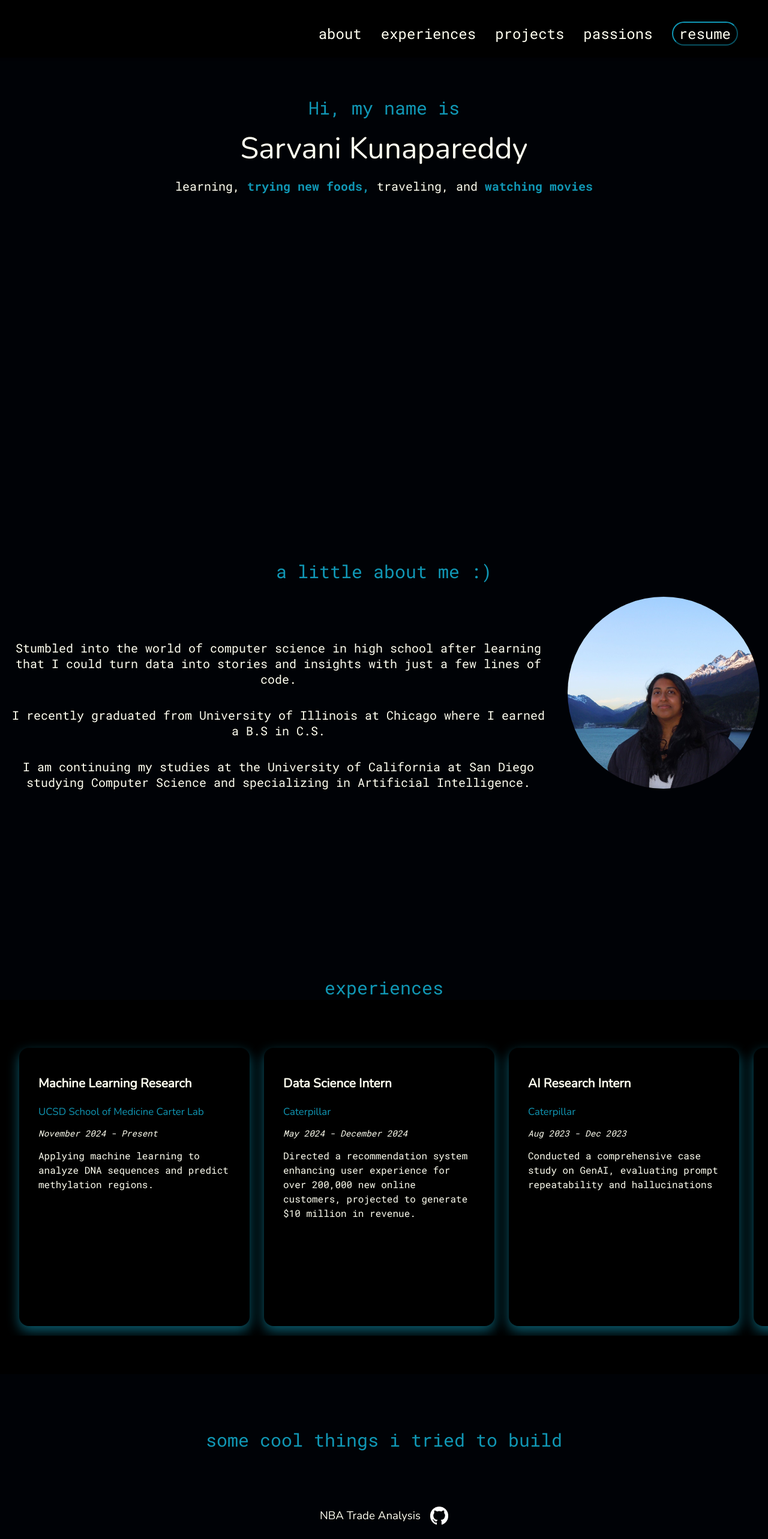
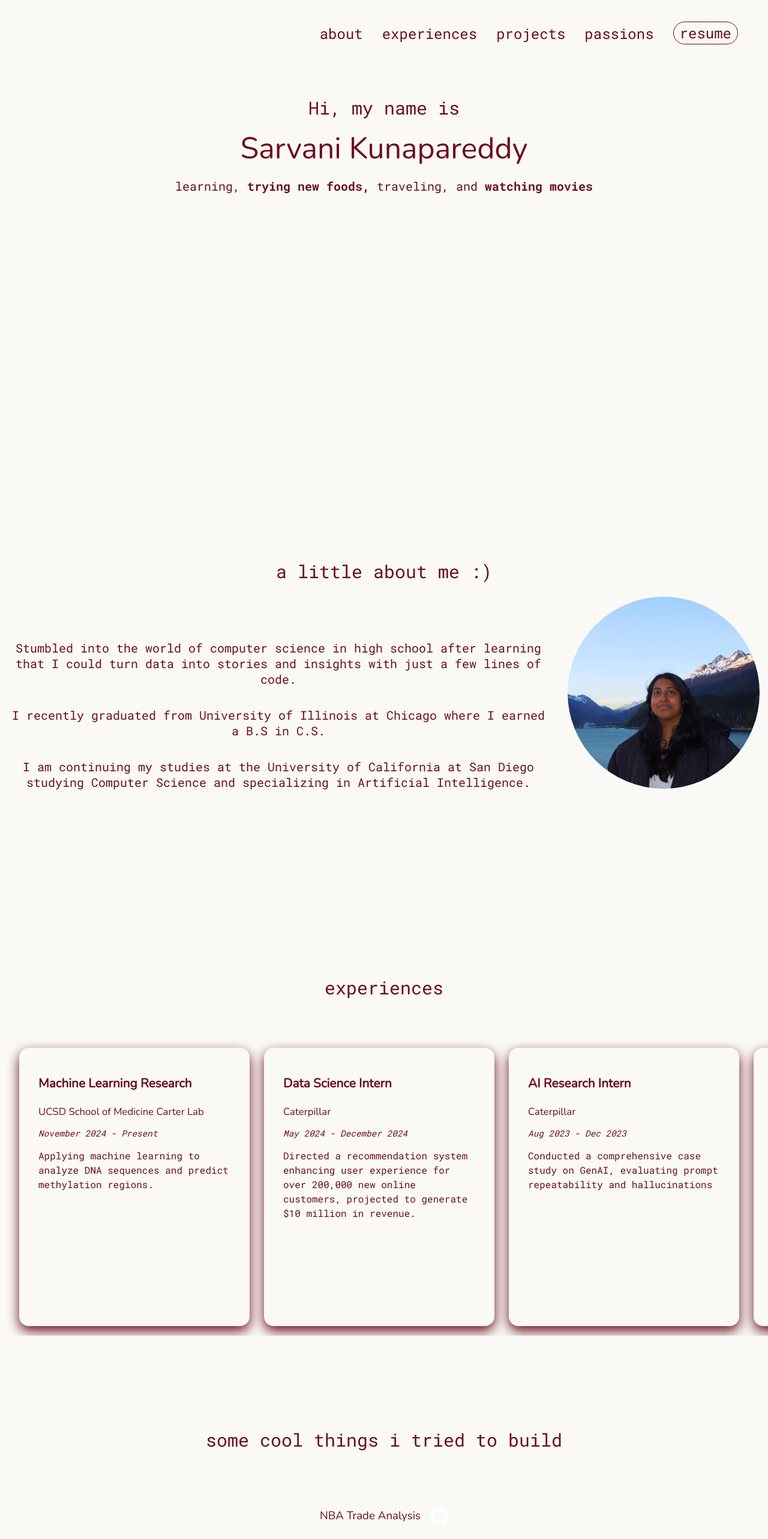
Before and after one commit to SarvaniK-26/sarvsite, a React (Create React App) app: page / in a window 1280 px wide. Shown: the top 2566 px of the page at 60% size. Built offline with nearby package versions, Linux system fonts and the light colour scheme.

Commit message:
updated color pallete

```diff
--- a/src/App.css
+++ b/src/App.css
@@ -1,22 +1,20 @@
 .App {
-  background-color: #000206;
+  background-color: #FAF9F6;
   min-height: 100vh;
   display: flex;
   flex-direction: column;
-  align-items: center; /* center all direct children horizontally */
+  align-items: center;
 }
 
-/* NAV stays fixed and right aligned */
 nav {
   position: fixed;
   top: 0;
   right: 0;
   width: 100%;
-  background: #000000;
+  background: #FAF9F6;
   display: flex;
   justify-content: flex-end;
   padding: 20px 50px;
-  box-shadow: 0 2px 4px rgba(0, 0, 0, 0.1);
   z-index: 1000;
 }
 
@@ -27,11 +25,15 @@ nav {
 }
 
 .nav-links a {
-  color: #FFFFF0;
+  color: #6B0F1A;
   font-size: 24px;
   font-family: 'Roboto Mono', monospace;
-  transition: color .3s ease;
+  transition: color 0.3s ease;
   cursor: pointer;
+}
+
+.nav-links a:hover {
+  color: #6B0F1A;
 }
 
 .nav-button {
@@ -40,9 +42,9 @@ nav {
 }
 
 .nav-button button {
-  background-color: #000000;
-  border-color: #1097B5;
-  color: #FFFFF0;
+  background-color: #FAF9F6;
+  border: 1.5px solid #6B0F1A;
+  color: #6B0F1A;
   font-size: 24px;
   font-family: 'Roboto Mono', monospace;
   padding: 2px 10px;
@@ -51,15 +53,11 @@ nav {
 }
 
 .nav-button button:hover {
-  background-color: #7399a0;
+  background-color: #e6cacd;
+  color: #6B0F1A;
   transform: scale(1.05);
 }
 
-.nav-links a:hover {
-  color: #1097B5;
-}
-
-/* Center main containers horizontally, max-width for readability */
 .aboutintro-container,
 .experience-container,
 .passion-container,
@@ -85,12 +83,12 @@ nav {
 }
 
 h2.introduction {
-  text-align:center;
+  text-align: center;
   font-size: 30px;
   margin-top: 10px;
   margin-bottom: 1px;
   font-weight: 100;
-  color: #1097B5;
+  color: #6B0F1A;
   font-family: 'Roboto Mono', monospace;
 }
 
@@ -99,7 +97,7 @@ h1.name {
   font-size: 50px;
   margin-bottom: 1px;
   font-weight: 100;
-  color: #FFFFF0;
+  color: #6B0F1A;
   font-family: 'Nunito';
   text-align: center;
 }
@@ -109,13 +107,12 @@ h3.details {
   margin-top: 14px;
   font-weight: 100;
   width: 100%;
-  color: #FFFFF0;
+  color: #6B0F1A;
   display: inline-block;
   font-family: 'Roboto Mono', monospace;
   text-align: center;
 }
 
-/* About me section - center and align items */
 .aboutme-div {
   display: flex;
   flex-direction: row;
@@ -126,14 +123,11 @@ h3.details {
 
 .aboutme-vert-container {
   flex: 1;
-  margin-right: 0;
-  margin-left: 0;
   text-align: center;
   flex-direction: column;
   display: flex;
 }
 
-/* Center and remove large margins on picture */
 .aboutme-pic {
   flex-shrink: 0;
   width: 320px;
@@ -162,7 +156,6 @@ h3.details {
   }
 }
 
-/* Experience and passion containers centered */
 .experience-container,
 .passion-container {
   margin-top: 200px;
@@ -174,28 +167,22 @@ h3.details {
   align-items: center;
 }
 
-/* Passions container styling */
 .passions {
   gap: 30px;
-  margin-right: 0 !important;
   display: flex;
   flex-direction: column;
   margin-top: 100px;
   text-align: center;
-  margin-left: 0 !important;
 }
 
 .passions-row {
-  margin-right: 0 !important;
   display: flex;
   flex-direction: row;
   justify-content: center;
   align-items: center;
-  vertical-align: top;
   gap: 1.5rem;
 }
 
-/* Passion images */
 .thdpic {
   width: 500px;
   height: 300px;
@@ -204,15 +191,7 @@ h3.details {
   margin: 0 auto;
 }
 
-.thdtext {
-  max-width: 450px;
-  display: flex;
-  flex-direction: column;
-  margin-left: 0;
-  margin-right: 0;
-  text-align: center;
-}
-
+.thdtext,
 .liftingtext {
   max-width: 750px;
   display: flex;
@@ -225,7 +204,7 @@ h3.details {
 h3.thdpassion {
   margin-top: 14px;
   font-weight: 100;
-  color: #FFFFF0;
+  color: #6B0F1A;
   font-family: 'Roboto Mono', monospace;
   display: inline-block;
   text-align: center;
@@ -234,8 +213,8 @@ h3.thdpassion {
 .githubpic {
   width: 30px;
   height: 30px;
+  object-fit: cover;
   border-radius: 20%;
-  object-fit: cover;
   margin: 0 auto;
 }
 
@@ -252,7 +231,7 @@ h3.thdpassion {
   text-align: center;
   margin-top: 14px;
   font-weight: 100;
-  color: #FFFFF0;
+  color: #6B0F1A;
   display: inline-block;
   font-family: 'Nunito';
 }
@@ -264,7 +243,7 @@ h3.details-passion {
   font-weight: 100;
   max-width: 450px;
   width: 100%;
-  color: #FFFFF0;
+  color: #6B0F1A;
   display: inline-block;
   font-family: 'Nunito';
   font-size: 30px;
@@ -283,17 +262,10 @@ h3.details-passion {
   justify-content: center;
 }
 
-.githubpic {
-  width: 30px;
-  height: 30px;
-  object-fit: cover;
-  margin: 0;
-}
-
 .project-desc {
   margin-top: 1rem;
   max-width: 800px;
-  color: #FFFFF0;
+  color: #6B0F1A;
   font-family: 'Roboto Mono', monospace;
   text-align: center;
 }
@@ -309,7 +281,7 @@ h3.details-passion {
 .stl {
   width: 200px;
   height: auto;
-  transition: transform .2s ease;
+  transition: transform 0.2s ease;
   margin: 0 auto;
 }
 
@@ -328,16 +300,12 @@ h3.details-passion {
 }
 
 .movie-link {
-  color: #1097B5;
-  text-decoration: none;
-  font-weight: 500;
-  transition: color 0.3s ease;
-  font-weight: bold;
-}
-
-.movie-link:hover {
-  color: #095f72;
+  color: #6B0F1A;
   text-decoration: none;
   font-weight: bold;
   transition: color 0.3s ease;
 }
+
+.movie-link:hover {
+  color: #6B0F1A;
+}
--- a/src/components/card.css
+++ b/src/components/card.css
@@ -1,6 +1,6 @@
 .internships-container {
   padding: 2rem 0;
-  background-color: #000000;
+  background-color: #FAF9F6;
   width: 100vw;
   overflow-x: hidden;
   color: #e0e0e0;
@@ -21,9 +21,9 @@
 
 .internship-card {
   flex: 0 0 320px;
-  background-color: #000000;
+  background-color: #FAF9F6;
   border-radius: 16px;
-  box-shadow: 0 8px 20px rgba(16, 151, 181, 0.6);
+  box-shadow: 0 8px 20px #6B0F1A;
   padding: 1.5rem 2rem;
   transition: box-shadow 0.3s ease;
   cursor: pointer;
@@ -31,12 +31,12 @@
 }
 
 .internship-card:hover {
-  box-shadow: 0 12px 32px rgba(16, 151, 181, 0.9);
+  box-shadow: 0 12px 32px #4c040d;
 }
 
 .role {
   font-size: 1.3rem;
-  color: #FFFFF0;
+  color: #6B0F1A;
   margin-bottom: 0.25rem;
   font-weight: 600;
   font-family: 'Nunito', sans-serif;
@@ -44,7 +44,7 @@
 
 .company {
   font-size: 1.05rem;
-  color: #1097B5;
+  color: #6B0F1A;
   margin-bottom: 0.5rem;
   font-weight: 500;
   font-family: 'Nunito', sans-serif;
@@ -52,7 +52,7 @@
 
 .duration {
   font-size: 0.9rem;
-  color: #FFFFF0; /* lighter gray */
+  color: #6B0F1A;
   margin-bottom: 1rem;
   font-style: italic;
   font-family: 'Roboto Mono', monospace;
@@ -60,7 +60,7 @@
 
 .description {
   font-size: 1rem;
-  color: #FFFFF0; /* soft white */
+  color: #6B0F1A;
   line-height: 1.5;
   font-family: 'Roboto Mono', monospace;
 }
```
